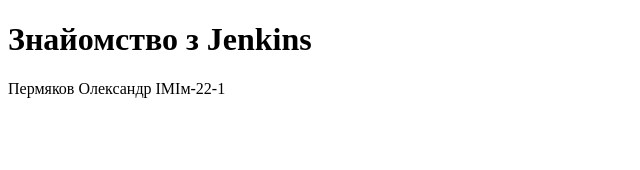
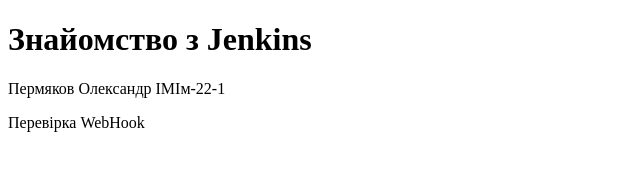
Before and after one commit to OleksandrPermiakov/lab1, a plain HTML site: page index.html in a window 1280 px wide. Shown: the whole page, without its empty margins (0-640 px from the left). Drawn offline with Linux system fonts and the light colour scheme.

Commit message:
Update index.html

```diff
--- a/index.html
+++ b/index.html
@@ -7,5 +7,6 @@
   <body>
     <H1>Знайомство з Jenkins</H1>
     <p> Пермяков Олександр ІМІм-22-1</p>
+    <p> Перевірка WebHook</p>
   </body>
 </html>
```
